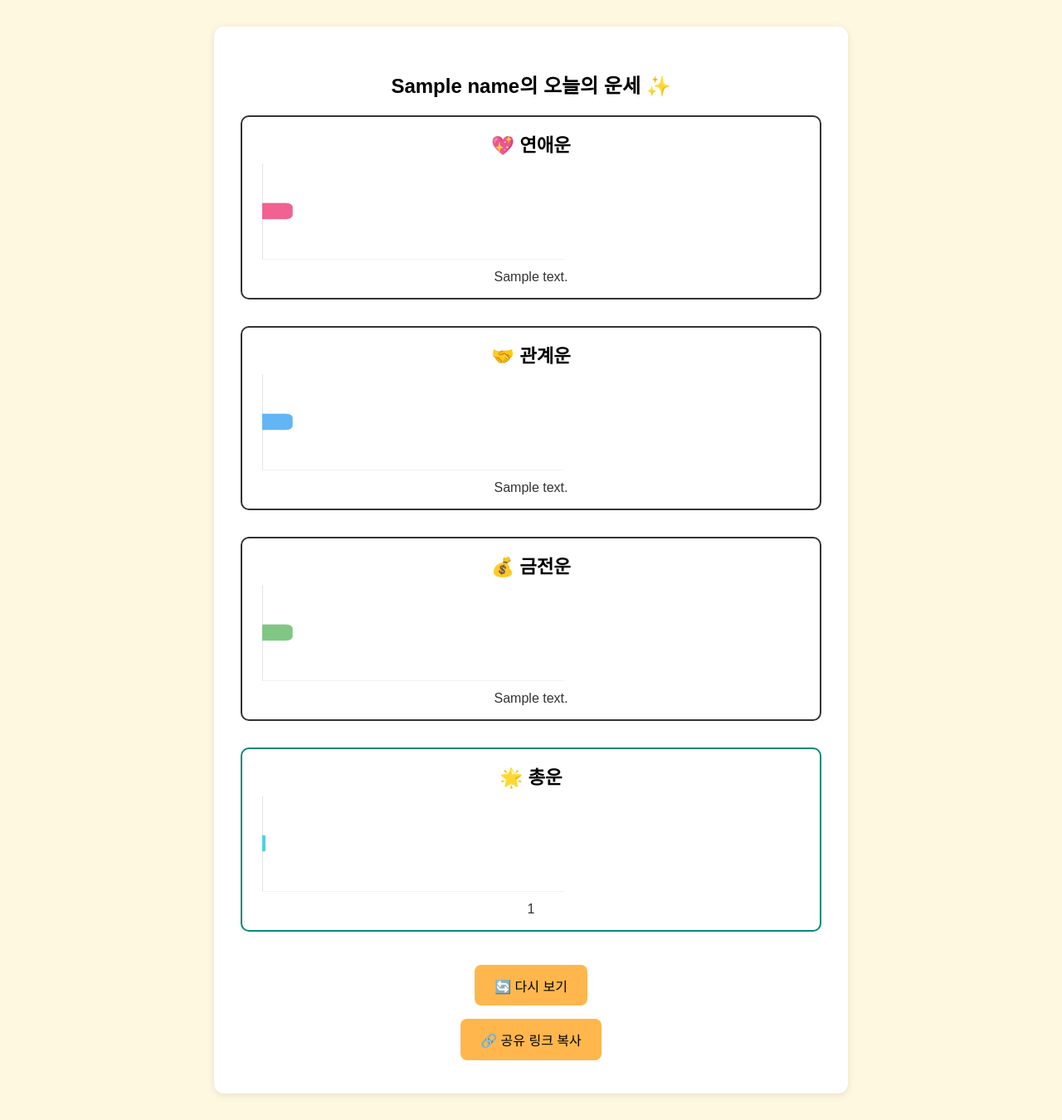
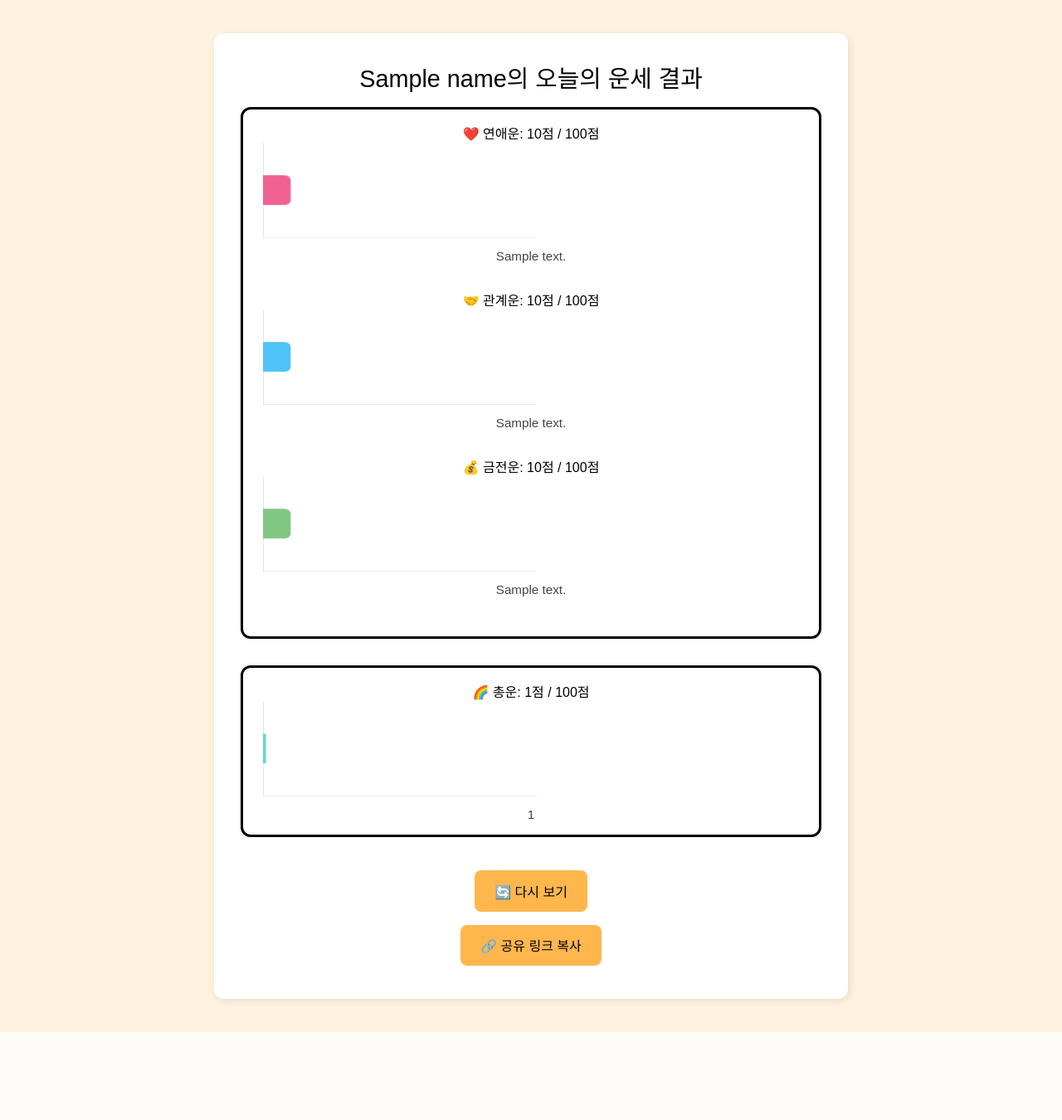
Before and after one commit to duddnrdld/SABSARI, a Python web app: template templates/fortune_result.html in a window 1280 px wide. Shown: the whole page at 83% size. After the commit the page ends 1244 px from the top, so only its background shows below. Run offline with Jinja, Linux system fonts and the light colour scheme; the template is opened without the code that fills it: most values are stand-ins (such as "Sample title", 1, 10 or a date in 2020).

Commit message:
Add files via upload

```diff
--- a/templates/fortune_result.html
+++ b/templates/fortune_result.html
@@ -1,54 +1,64 @@
-<!-- fortune_result.html (최신 반영 버전) -->
 <!DOCTYPE html>
 <html lang="ko">
 <head>
-  <meta charset="UTF-8">
-  <meta name="viewport" content="width=device-width, initial-scale=1.0">
-  <title>{{ name }}의 오늘의 운세</title>
+  <meta charset="UTF-8" />
+  <meta name="viewport" content="width=device-width, initial-scale=1.0"/>
+  <title>사브사리 운세 결과</title>
   <script src="https://cdn.jsdelivr.net/npm/chart.js"></script>
   <style>
     body {
       font-family: 'Arial', sans-serif;
-      background-color: #fff8e1;
-      margin: 0;
+      background-color: #fff3e0;
+      text-align: center;
       padding: 2rem;
-      text-align: center;
     }
     .container {
       max-width: 700px;
       margin: auto;
-      background: #ffffff;
+      background-color: white;
       padding: 2rem;
       border-radius: 12px;
-      box-shadow: 0 2px 10px rgba(0,0,0,0.1);
+      box-shadow: 2px 2px 10px rgba(0,0,0,0.1);
     }
-    .box {
-      border: 2px solid #333;
-      border-radius: 10px;
+
+    .title {
+      font-size: 1.8rem;
+      margin-bottom: 1rem;
+    }
+
+    .graph-box-group {
+      border: 3px solid black;
       padding: 1rem;
       margin-bottom: 2rem;
-      background-color: #fff;
+      border-radius: 12px;
     }
+
+    .graph-box {
+      margin-bottom: 2rem;
+    }
+
+    canvas {
+      height: 120px !important;
+    }
+
+    .comment {
+      font-size: 0.95rem;
+      margin-top: 0.5rem;
+      color: #444;
+    }
+
     .total-box {
-      border: 2px solid #00897b;
-      border-radius: 10px;
+      border: 3px solid black;
       padding: 1rem;
-      background-color: #fff;
+      margin-bottom: 2rem;
+      border-radius: 12px;
     }
-    .label {
-      font-size: 1.4rem;
-      margin-bottom: 0.5rem;
-      font-weight: bold;
-    }
-    .comment {
-      font-size: 1rem;
-      margin-top: 0.5rem;
-      color: #333;
-    }
+
     .buttons {
       margin-top: 2rem;
     }
-    .buttons button {
+
+    button {
       margin: 0.5rem;
       padding: 0.8rem 1.5rem;
       font-size: 1rem;
@@ -57,63 +67,71 @@
       border-radius: 8px;
       cursor: pointer;
     }
-    .buttons button:hover {
+
+    button:hover {
       background-color: #ffa726;
     }
-    canvas {
-      max-width: 100%;
-      height: 120px !important;
+
+    #copy-msg {
+      margin-top: 1rem;
+      color: green;
+      font-size: 0.9rem;
+      display: none;
     }
   </style>
 </head>
 <body>
   <div class="container">
-    <h2>{{ name }}의 오늘의 운세 ✨</h2>
+    <div class="title">{{ name }}의 오늘의 운세 결과</div>
 
-    <div class="box">
-      <div class="label">💖 연애운</div>
+    <!-- 🎯 연애운/관계운/금전운 묶음 -->
+    <div class="graph-box-group">
+      <div class="graph-box">
+        <div>❤️ 연애운: {{ love_score }}점 / 100점</div>
         <canvas id="loveChart"></canvas>
         <div class="comment">{{ love_comment }}</div>
       </div>
 
-    <div class="box">
-      <div class="label">🤝 관계운</div>
+      <div class="graph-box">
+        <div>🤝 관계운: {{ relation_score }}점 / 100점</div>
         <canvas id="relationChart"></canvas>
         <div class="comment">{{ relation_comment }}</div>
       </div>
 
-    <div class="box">
-      <div class="label">💰 금전운</div>
+      <div class="graph-box">
+        <div>💰 금전운: {{ money_score }}점 / 100점</div>
         <canvas id="moneyChart"></canvas>
         <div class="comment">{{ money_comment }}</div>
       </div>
+    </div>
 
+    <!-- 🌟 총운 -->
     <div class="total-box">
-      <div class="label">🌟 총운</div>
+      <div>🌈 총운: {{ total_score }}점 / 100점</div>
       <canvas id="totalChart"></canvas>
       <div class="comment">{{ total_comment }}</div>
     </div>
 
+    <!-- 📤 공유 버튼 -->
     <div class="buttons">
-      <form action="{{ url_for('fortune') }}">
+      <form action="{{ url_for('greeting') }}">
         <button type="submit">🔄 다시 보기</button>
       </form>
       <button onclick="copyLink()">🔗 공유 링크 복사</button>
+      <div id="copy-msg">링크가 복사되었습니다!</div>
     </div>
-    <div id="copy-msg" style="display:none; color: green;">링크가 복사되었습니다!</div>
   </div>
 
   <script>
-    function createChart(id, score, color) {
+    const makeChart = (id, label, score, color) => {
       new Chart(document.getElementById(id), {
-        type: 'bar',
+        type: "bar",
         data: {
-          labels: [''],
+          labels: [label],
           datasets: [{
-            label: '',
             data: [score],
             backgroundColor: color,
-            barThickness: 30,
+            barThickness: 50,
             borderRadius: 8,
           }]
         },
@@ -122,34 +140,33 @@
           responsive: true,
           scales: {
             x: {
+              beginAtZero: true,
               max: 100,
-              grid: { display: false },
-              ticks: { display: false }
+              ticks: { display: false },
+              grid: { display: false }
             },
             y: {
-              grid: { display: false },
-              ticks: { display: false }
+              ticks: { display: false },
+              grid: { display: false }
             }
           },
           plugins: {
             legend: { display: false },
             tooltip: {
               callbacks: {
-                label: function(context) {
-                  return context.raw + '점 / 100점';
+                label: (context) => `${context.raw}점`
               }
             }
-            },
-            datalabels: false
           }
         }
       });
     }
 
-    createChart('loveChart', {{ love_score }}, '#f06292');
-    createChart('relationChart', {{ relation_score }}, '#64b5f6');
-    createChart('moneyChart', {{ money_score }}, '#81c784');
-    createChart('totalChart', {{ total_score }}, '#4dd0e1');
+    // 📊 그래프 생성
+    makeChart("loveChart", "연애운", {{ love_score }}, "#f06292");
+    makeChart("relationChart", "관계운", {{ relation_score }}, "#4fc3f7");
+    makeChart("moneyChart", "금전운", {{ money_score }}, "#81c784");
+    makeChart("totalChart", "총운", {{ total_score }}, "#64d8cb");
 
     function copyLink() {
       navigator.clipboard.writeText(window.location.href)
```
Also changed, not shown: app.py (+5 -9 lines), data/fortune_comments.json (+21 -19 lines), static/css/style.css (line endings or trailing spaces). Lines whose indentation alone changed are shown as unchanged.
